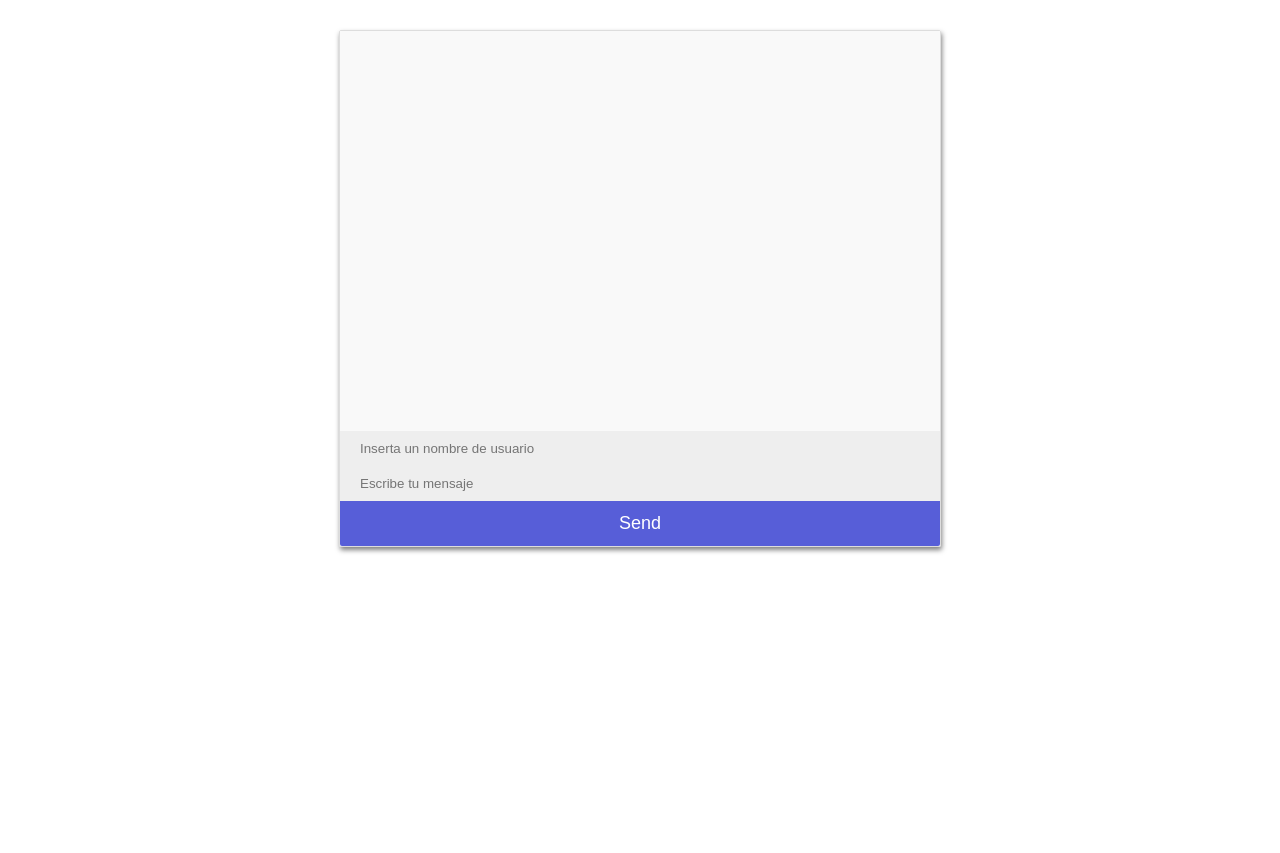
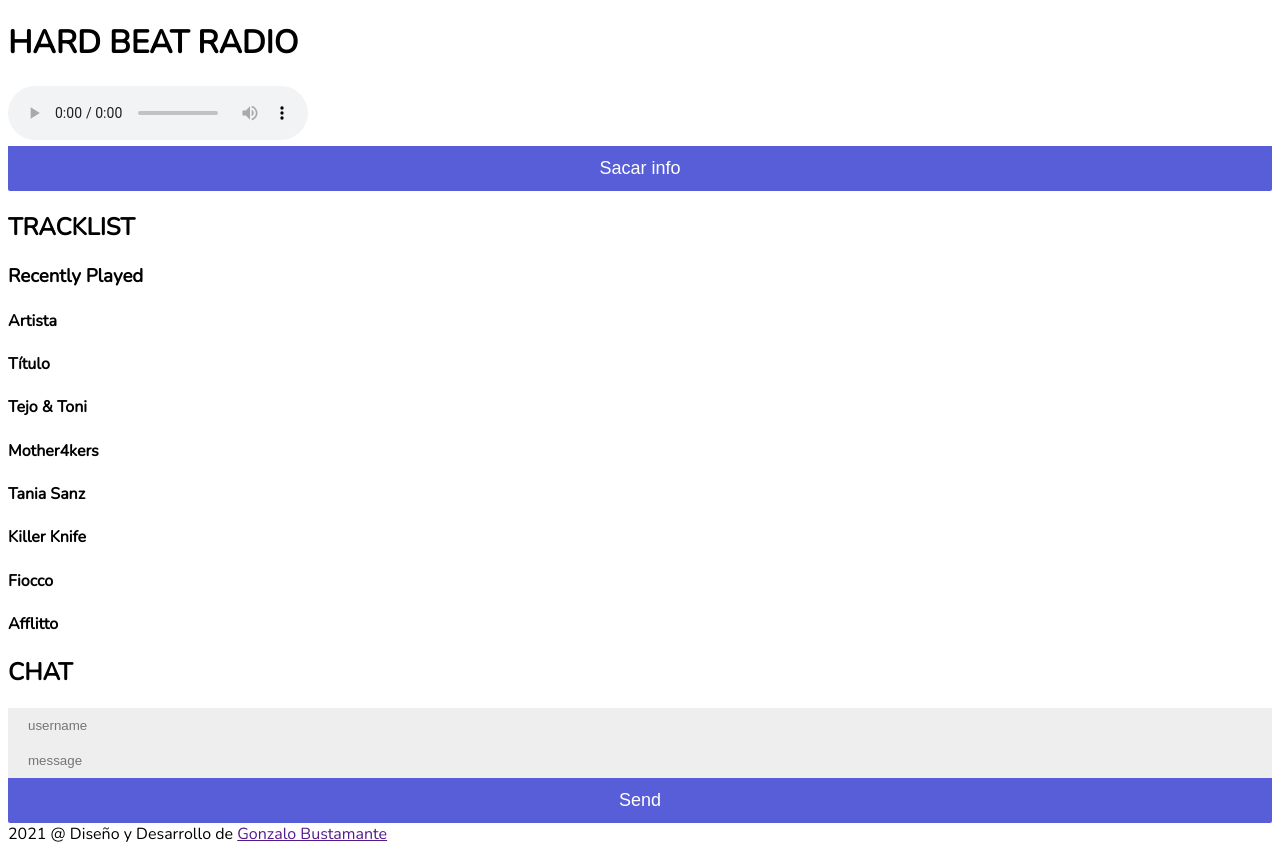
Before and after one commit to bustamanter18/chat, a website: page public/index.html in a window 1280 px wide. Before the commit the page ends 800 px from the top, so only its background shows below. Drawn offline with nearby package versions, Linux system fonts and the light colour scheme; no server answers.

Commit message:
make t better

```diff
--- a/public/index.html
+++ b/public/index.html
@@ -1,28 +1,70 @@
 <!DOCTYPE html>
-<html lang="en">
+ <html>
  <head>
-  <meta charset="UTF-8">
-  <title>Chat Socket.io</title>
+  <title>Hard Beat Radio</title>
+  <meta charset="utf-8">
+  <meta name="author" content="Gonzalo Bustamante">
   <link href="https://fonts.googleapis.com/css?family=Nunito" rel="stylesheet">
+  <link rel="stylesheet" type="text/css" href="estilos.css">
   <link rel="stylesheet" href="styles.css">
+  <meta name="viewport" content="width=device-width, initial-scale=1.0">
+  <script src="https://code.jquery.com/jquery-3.5.1.min.js" integrity="sha256-9/aliU8dGd2tb6OSsuzixeV4y/faTqgFtohetphbbj0=" crossorigin="anonymous"></script>
+  <script type="text/javascript" src="assests/js/audio.jquery.js.pagespeed.jm.PZZdBRzsep.js"></script>
  </head>
  <body>
-
-  <div id="chatContainer">
-    <div id="chatWindow">
+  <header>
+    <h1>HARD BEAT RADIO</h1>
+  </header>
+  <!--https://freeuk17.listen2myradio.com/records/radiouser3134049/record.mp3>-->
+  <audio id="audio" controls height="300px" >
+    <source src="https://freeuk24.listen2myradio.com/live.mp3?typeportmount=s1_27317_stream_83450998">
+    <track kind="captions" src="audiotag.es.vtt" srclang="es" label="spanish" default>
+  </audio>
+  <span id="infotrack"></span>
+  <button onclick="document.getElementById('infotrack').innerHTML=document.getElementById('audio').document.getElementById('track').kind">Sacar info</button>
+  <section id="metaDatos">
+    <h2>TRACKLIST</h2>
+    <div id="descripcion">
+      <div class="radio_recentlyPlay" id="recentlyPlaySongs">
+      <h3>Recently Played</h3>
+      <div class="recent_listing">
+          <div id="owl-demo2" class="owl-carousel owl-theme"></div>
+      </div>
+      <div class="view_all"><a></a></div>
+     </div>
+      <h4 class="artista">Artista</h4>
+      <h4 class="titulo">Título</h4>
+    </div>
+    <div class="track">
+      <h4 class="artista">Tejo & Toni</h4>
+      <h4 class="titulo">Mother4kers</h4>
+    </div>
+    <div class="track">
+      <h4 class="artista">Tania Sanz</h4>
+      <h4 class="titulo">Killer Knife</h4>
+    </div>
+    <div class="track">
+      <h4 class="artista">Fiocco</h4>
+      <h4 class="titulo">Afflitto</h4>
+    </div>
+  </section>
+  <section id="chat">
+  <h2>CHAT</h2>
+    <div id="chat-container">
+      <div id="chat-window">
             <div id="output"></div>
             <div id="actions"></div>
       </div>
         <!-- user and message -->
-    <form id="form">
-      <input id="username" type="text" placeholder="Inserta un nombre de usuario">
-      <input id="message" type="text" placeholder="Escribe tu mensaje">
+        <form>
+          <input id="username" type="text" placeholder="username">
+          <input id="message" type="text" placeholder="message">
           <button id="send">Send</button>
         </form>
       </div>
-
-  <!--socket.io -->
+  </section><!--chat-->
+  <footer>2021 @ Diseño y Desarrollo de <a href="">Gonzalo Bustamante</a></footer>
   <script src="/socket.io/socket.io.js"></script>
- <script src="/chat.js"></script>
+  <script src="chat.js"></script>
  </body>
  </html>
```
Lines whose indentation alone changed are shown as unchanged.
